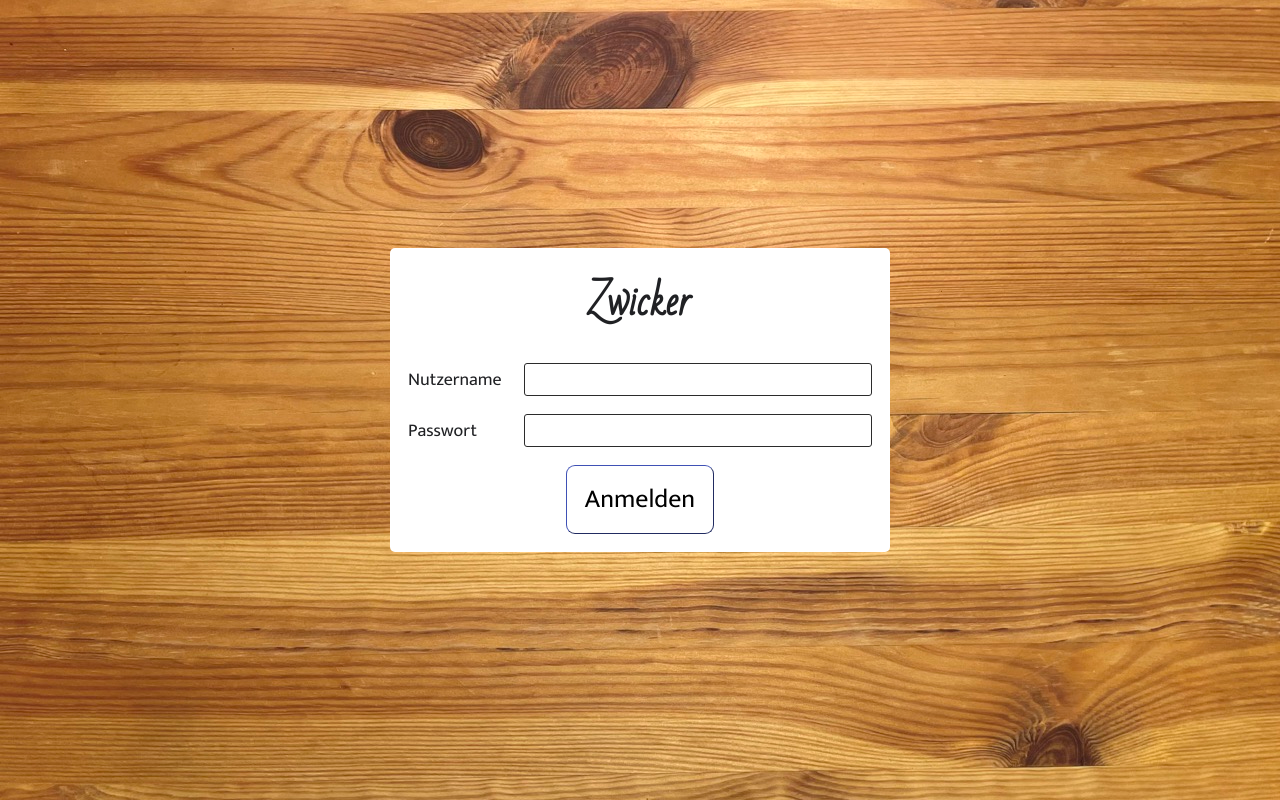
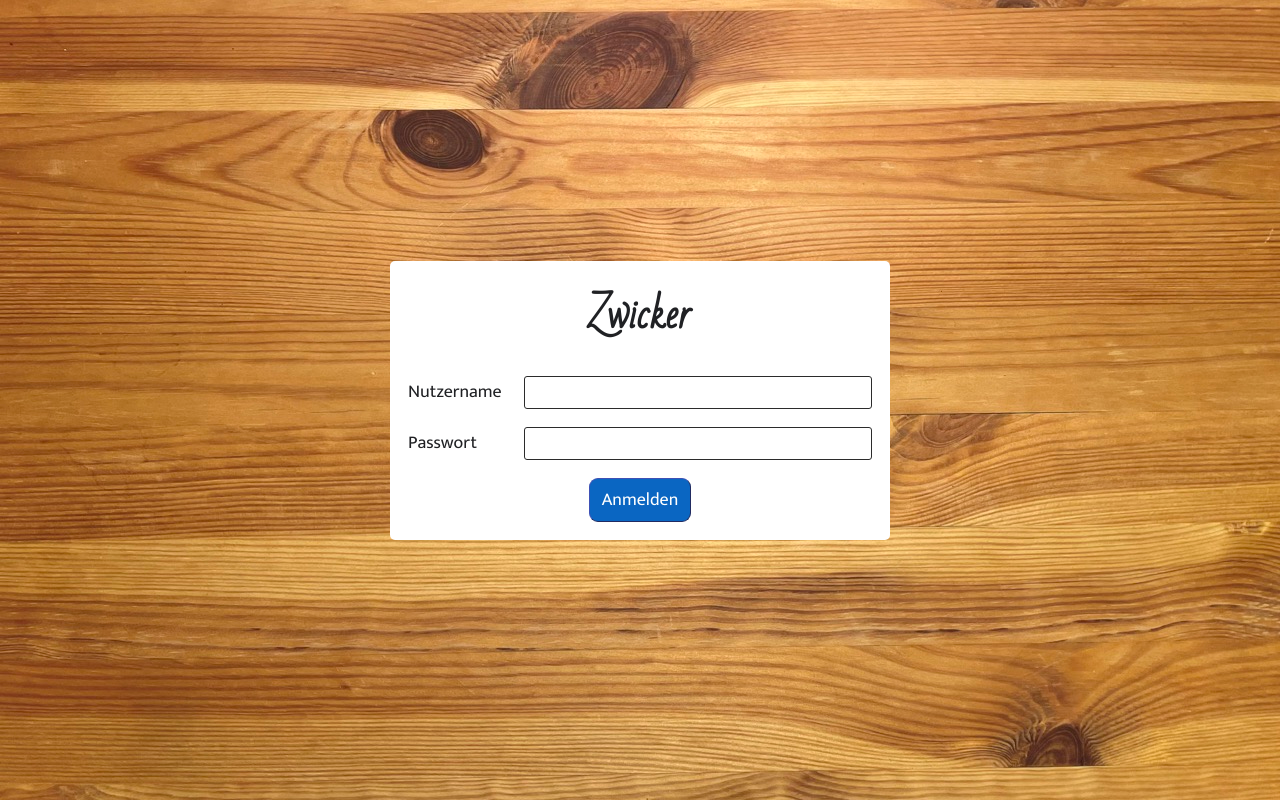
Before and after one commit to linuspahl/zwicker, a React (Create React App) app in the folder frontend/: page / in a window 1280 px wide. Built offline with nearby package versions, Linux system fonts and the light colour scheme; no server answers.

Commit message:
Improve styling

```diff
--- a/frontend/src/components/LoginForm.tsx
+++ b/frontend/src/components/LoginForm.tsx
@@ -29,7 +29,7 @@ const LoginForm = ({ onSubmit, errorMessage }: Props) => (
       {errorMessage && <Alert type="danger">{errorMessage}</Alert>}
 
       <FormActions>
-        <Button type="submit">Anmelden</Button>
+        <Button type="submit" category="primary">Anmelden</Button>
       </FormActions>
     </Form>
   </Formik>
--- a/frontend/src/components/MatchesList.tsx
+++ b/frontend/src/components/MatchesList.tsx
@@ -57,8 +57,8 @@ const MatchesListItem = ({ match: { title, hasPassword, id } }: { match: Match }
         {title}
       </MatchTitle>
       <ItemActions>
-        <Button size="small" onClick={onJoinMatch}>
-          {hasPassword && <Icon name="lock" />}Mitmachen
+        <Button onClick={onJoinMatch} category="primary">
+          {hasPassword && <Icon name="lock" />}Beitreten
         </Button>
       </ItemActions>
     </ItemContainer>
@@ -67,7 +67,9 @@ const MatchesListItem = ({ match: { title, hasPassword, id } }: { match: Match }
 
 const MatchesList = ({ matches }: { matches: Array<Match> }) => (
   <div>
-    {matches?.length ? matches.map((match) => <MatchesListItem match={match} key={match.id} />) : 'Keine vorhanden.'}
+    {matches?.length ? matches.map((match) => (
+      <MatchesListItem match={match} key={match.id} />
+    )) : 'Keine vorhanden.'}
   </div>
 );
 
--- a/frontend/src/components/StartPage.tsx
+++ b/frontend/src/components/StartPage.tsx
@@ -20,13 +20,13 @@ const ButtonGroup = styled.div`
   align-items: center;
 `;
 
-const CreateNew = () => {
+const CreateNew = ({ matchesCount }: { matchesCount: number }) => {
   const navigate = useNavigate();
 
   return (
     <ButtonGroup>
-      <Button onClick={() => navigate('matches/create')} size="small">
-        ...oder neues Spiel erstellen
+      <Button onClick={() => navigate('matches/create')} size="small" category={matchesCount ? undefined : 'primary'}>
+        {matchesCount ? '...oder neues Spiel erstellen' : 'Neues Spiel erstellen'}
       </Button>
     </ButtonGroup>
   );
@@ -47,7 +47,7 @@ const StartPage = () => {
         ) : <Alert>Keine Spiele gefunden</Alert>}
       </Section>
 
-      <CreateNew />
+      <CreateNew matchesCount={lobbyMatches?.length ?? 0} />
     </PageContainer>
   );
 };
--- a/frontend/src/components/common/Button.tsx
+++ b/frontend/src/components/common/Button.tsx
@@ -3,28 +3,30 @@ import styled, { css } from 'styled-components';
 
 type Size = 'small' | 'default';
 
-const StyledButton = styled.button<{ $size: Size | undefined }>(({ $size }) => `
+const StyledButton = styled.button<{
+  $size: Size | undefined,
+  $category: 'primary' | undefined
+}>(({ $size, $category }) => css`
   display: inline-flex;
   gap: var(--tiny-spacing);
-  background-color: white;
+  background-color: ${$category === 'primary' ? '#0A66C2' : 'white'};
+  color: ${$category === 'primary' ? 'white' : 'currentColor'};
   border-radius: 9px;
-  padding: var(--small-spacing) var(--spacing);
   border-width: 1px;
-  font-size: var(--large-font-size);
+  font-size: var(--root-font-size);
+  padding: var(--tiny-spacing) var(--small-spacing);
   border-color: #3f51b5;
 
   :hover {
-    background-color: #efefef;
+    background-color: ${$category === 'primary' ? '#0c77e1' : '#efefef'};
   }
 
   :active {
-    background-color: #d9d9d9;
+    background-color: ${$category === 'primary' ? '#095aac' : '#e6e3e3'};
   }
 
   ${$size === 'small' ? css`
-    font-size: var(--root-font-size);
-    padding: var(--tiny-spacing) var(--small-spacing);
-    border-radius: 6px;
+
   ` : ''}
 `);
 
@@ -32,16 +34,31 @@ type Props = {
   children: React.ReactNode,
   type?: 'button' | 'submit',
   size?: Size,
+  category?: 'primary',
   onClick?: (event: React.SyntheticEvent) => void,
 }
 
 const Button = ({
-  children, type, size, onClick,
-}: Props) => <StyledButton type={type} $size={size} onClick={onClick}>{children}</StyledButton>;
+  children,
+  type,
+  size,
+  onClick,
+  category,
+}: Props) => (
+  <StyledButton
+    type={type}
+    $category={category}
+    $size={size}
+    onClick={onClick}
+  >
+    {children}
+  </StyledButton>
+);
 
 Button.defaultProps = {
   type: 'button',
   size: 'default',
+  category: undefined,
   onClick: undefined,
 };
 
--- a/frontend/src/components/common/Menu.tsx
+++ b/frontend/src/components/common/Menu.tsx
@@ -42,7 +42,7 @@ const Menu = ({ toggleMenu }: Props) => {
     <Container>
       <Sidebar>
         <h2>Menü</h2>
-        <Button onClick={logout} size="small">Abmelden</Button>
+        <Button onClick={logout}>Abmelden</Button>
       </Sidebar>
       <Overlay onClick={toggleMenu} />
     </Container>
```
